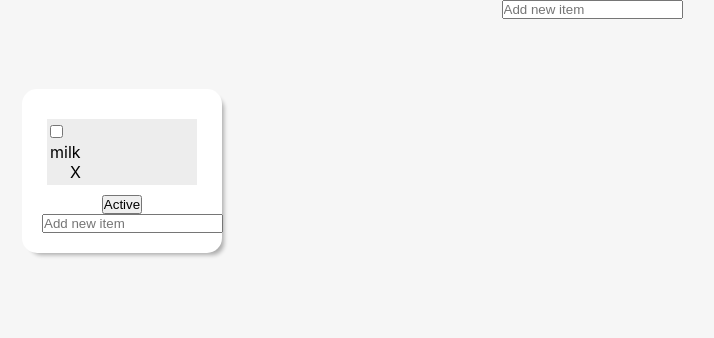
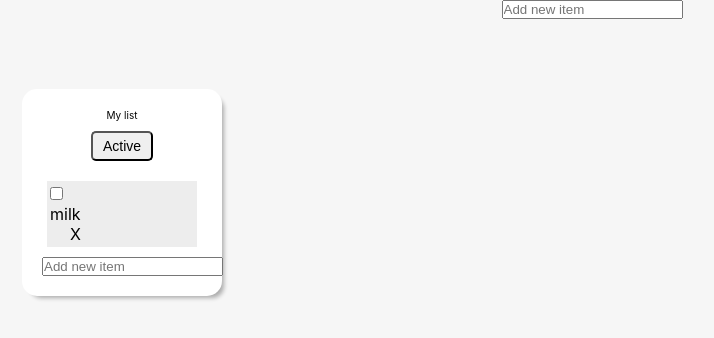
Before and after one commit to xenopol/shopr, a React (Create React App) app: page / in a window 1280 px wide. Shown: the top 338 px of the page, without its empty margins (48-762 px from the left). Built offline with nearby package versions, Linux system fonts and the light colour scheme.

Commit message:
Complete Filter

```diff
--- a/src/components/App.js
+++ b/src/components/App.js
@@ -18,8 +18,8 @@ const App = ({ lists }) => (
   <div className="App">
     <Input />
     <div className="List-container" style={listContainerStyle}>
-      {lists.map(({ id, name, items }) => (
-        <List key={id} id={id} name={name} items={items} />
+      {lists.map(({ id, name, items, showActive }) => (
+        <List key={id} id={id} name={name} items={items} showActive={showActive} />
       ))}
     </div>
   </div>
--- a/src/components/molecules/Filter/index.js
+++ b/src/components/molecules/Filter/index.js
@@ -1,9 +1,31 @@
 import React from 'react'
+import PropTypes from 'prop-types'
+import { connect } from 'react-redux'
+import {
+  toggleDisplayActiveItems as toggleDisplayActiveItemsAction,
+} from '../../../store/actions/list'
+import './style.css'
 
-const Filter = () => (
+const Filter = ({ listId, showActive, toggleDisplayActiveItems }) => (
   <div>
-    <button type="button">Active</button>
+    <button
+      className={showActive ? 'Filter Filter-active' : 'Filter'}
+      onClick={() => toggleDisplayActiveItems(listId)}
+      type="button"
+    >
+      Active
+    </button>
   </div>
 )
 
-export default Filter
+Filter.propTypes = {
+  listId: PropTypes.number.isRequired,
+  showActive: PropTypes.bool.isRequired,
+  toggleDisplayActiveItems: PropTypes.func.isRequired,
+}
+
+const mapDispatchToProps = dispatch => ({
+  toggleDisplayActiveItems: listId => dispatch(toggleDisplayActiveItemsAction(listId)),
+})
+
+export default connect(null, mapDispatchToProps)(Filter)
--- /dev/null
+++ b/src/components/molecules/Filter/style.css
@@ -0,0 +1,16 @@
+.Filter {
+  margin: 1rem;
+  padding: .5rem 1rem;
+  font-size: 14px;
+  border-radius: .5rem;
+}
+
+.Filter:focus {
+  outline: none;
+}
+
+.Filter-active {
+  background: green;
+  color: white;
+  border: 1px solid green;
+}
--- a/src/components/organism/List/index.js
+++ b/src/components/organism/List/index.js
@@ -38,12 +38,16 @@ class List extends Component {
 
   render() {
     const { inputValue } = this.state
-    const { items, id, name, toggleCheck, addNewListItem } = this.props
+    const { items, id, name, toggleCheck, addNewListItem, showActive } = this.props
 
     return (
       <div className="List" style={style}>
-        <div>{ name }</div>
-        {items.map(({ id: itemId, name: itemName, isCompleted, isEditing }) => (
+        <div>{name}</div>
+        <Filter listId={id} showActive={showActive} />
+
+        {items
+          .filter(item => (showActive ? item.isCompleted === showActive : true))
+          .map(({ id: itemId, name: itemName, isCompleted, isEditing }) => (
             <ListItem
               listId={id}
               id={itemId}
@@ -54,7 +58,6 @@ class List extends Component {
               isEditing={isEditing}
             />
           ))}
-        <Filter />
 
         <input
           type="text"
@@ -81,6 +84,7 @@ List.propTypes = {
     name: PropTypes.string,
     isCompleted: PropTypes.bool,
   })).isRequired,
+  showActive: PropTypes.bool.isRequired,
   toggleCheck: PropTypes.func.isRequired,
   addNewListItem: PropTypes.func.isRequired,
 }
--- a/src/store/actions/list.js
+++ b/src/store/actions/list.js
@@ -26,10 +26,10 @@ export const toggleEditingListItem = (listId, itemData) => ({
   payload: { listId, itemData },
 })
 
-export const TOGGLE_DISPLAY_ACTIVE_ITEM = 'TOGGLE_DISPLAY_ACTIVE_ITEM'
+export const TOGGLE_DISPLAY_ACTIVE_ITEMS = 'TOGGLE_DISPLAY_ACTIVE_ITEMS'
 
-export const toggleDisplayActiveItem = listId => ({
-  type: TOGGLE_DISPLAY_ACTIVE_ITEM,
+export const toggleDisplayActiveItems = listId => ({
+  type: TOGGLE_DISPLAY_ACTIVE_ITEMS,
   payload: listId,
 })
 
--- a/src/store/reducers/shoppingList.js
+++ b/src/store/reducers/shoppingList.js
@@ -4,15 +4,15 @@ import {
   REMOVE_LIST_ITEM,
   EDIT_LIST_ITEM,
   TOGGLE_EDITING_LIST_ITEM,
-  TOGGLE_DISPLAY_ACTIVE_ITEM,
+  TOGGLE_DISPLAY_ACTIVE_ITEMS,
   ADD_NEW_LIST,
 } from '../actions/list'
 
 const initialState = {
   lists: [
     {
-      id: 1,
-      name: '',
+      id: Date.now(),
+      name: 'My list',
       items: [
         {
           id: Date.now(),
@@ -21,7 +21,7 @@ const initialState = {
           isEditing: false,
         },
       ],
-      showActive: true,
+      showActive: false,
     },
   ],
 }
@@ -74,8 +74,10 @@ const shoppingLists = (state = initialState, { type, payload }) => {
         }
         return list
       }) }
-    case TOGGLE_DISPLAY_ACTIVE_ITEM:
-      return state.map(item => (item.id === payload.id ? { ...item, name: payload.name } : item))
+    case TOGGLE_DISPLAY_ACTIVE_ITEMS:
+      return {
+        lists: state.lists.map(list => (list.id === payload ? { ...list, showActive: !list.showActive } : list)),
+      }
     case TOGGLE_EDITING_LIST_ITEM:
       return { lists: state.lists.map((list) => {
         if (list.id === payload.listId) {
@@ -90,7 +92,7 @@ const shoppingLists = (state = initialState, { type, payload }) => {
         return list
       }) }
     case ADD_NEW_LIST:
-      return { lists: [...state.lists, { id: Date.now(), name: payload.name, showActive: true, items: [] }] }
+      return { lists: [...state.lists, { id: Date.now(), name: payload, showActive: true, items: [] }] }
     default:
       return state
   }
```
Lines whose indentation alone changed are shown as unchanged.
